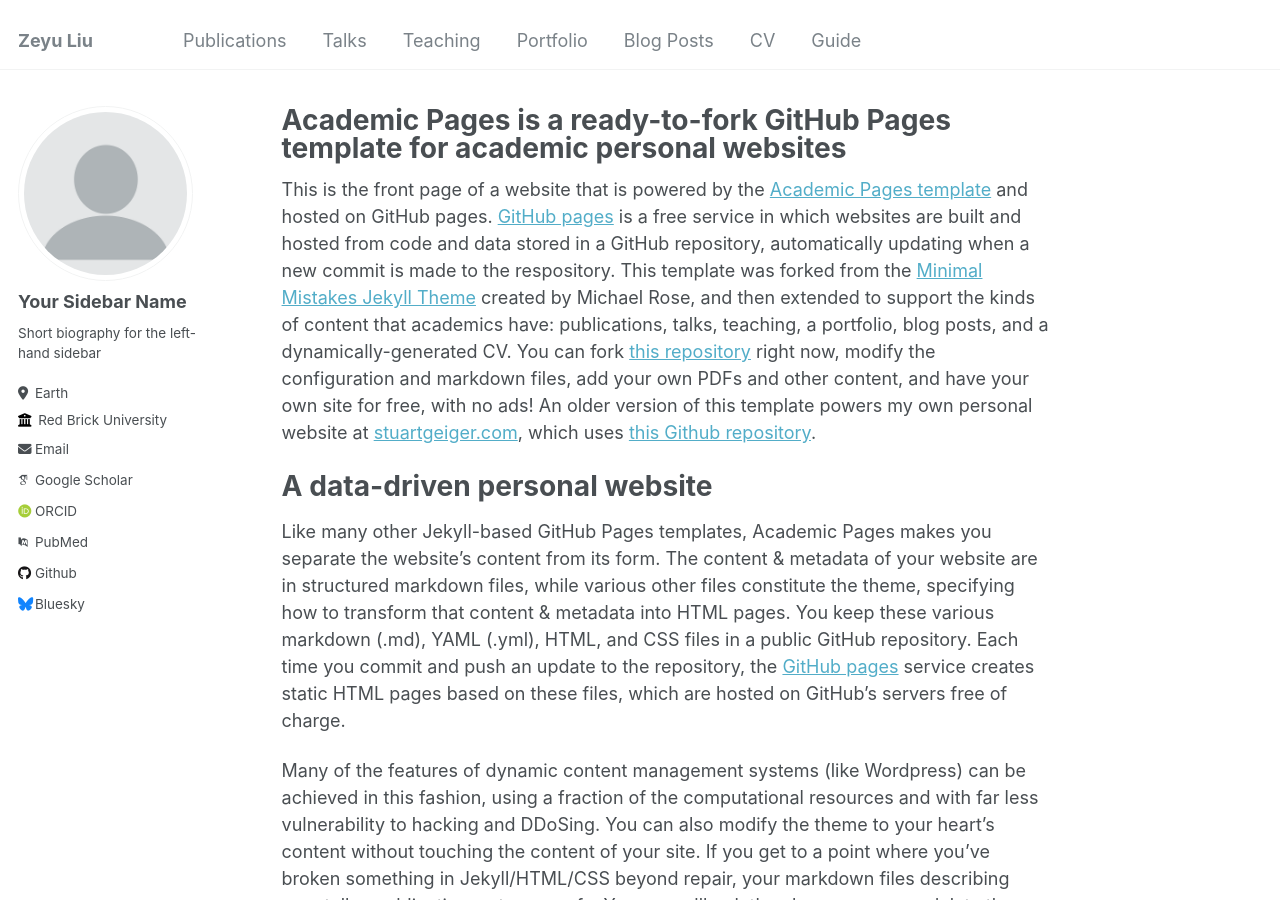
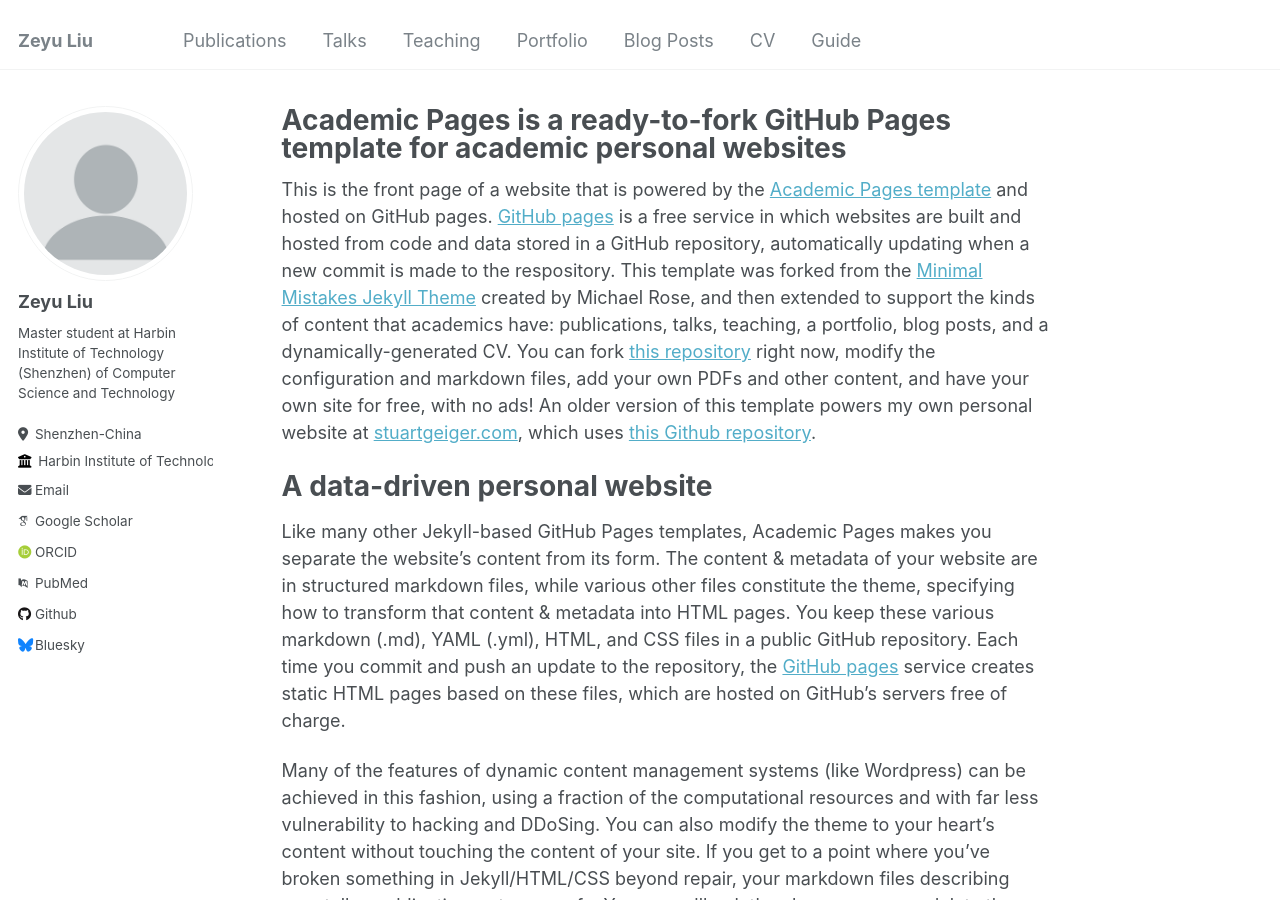
Before and after one commit to ZeyuLiu0706/zeyuliu0706.github.io, a Jekyll site: the page built from _pages/about.md, in a window 1280 px wide and 900 px high. Built offline with Jekyll 4.4.1, drawn with Linux system fonts in a browser that asks for light colours; some web fonts are replaced.

Commit message:
Update _config.yml

```diff
--- a/_config.yml
+++ b/_config.yml
@@ -11,7 +11,7 @@
 title                    : "Zeyu Liu"
 title_separator          : "-"
 name                     : &name "Zeyu Liu"
-description              : &description "Master student at Harbin Institute of Technology (Shenzhen) of Computer Science and Technology"
+description              : &description " "
 url                      : https://academicpages.github.io # the base hostname & protocol for your site e.g. "https://mmistakes.github.io"
 baseurl                  : "" # the subpath of your site, e.g. "/blog"
 repository               : "zeyuliu0706.github.io"
@@ -22,13 +22,13 @@
 author:
   # Biographic information
   avatar           : "profile.png"
-  name             : "Your Sidebar Name"
+  name             : "Zeyu Liu"
   pronouns         : # example: "she/her"
-  bio              : "Short biography for the left-hand sidebar"
-  location         : "Earth"
-  employer         : "Red Brick University"
+  bio              : "Master student at Harbin Institute of Technology (Shenzhen) of Computer Science and Technology"
+  location         : "Shenzhen-China"
+  employer         : "Harbin Institute of Technology (Shenzhen)"
   uri              : # URL
-  email            : "none@example.org"
+  email            : "liuzeyu@stu.hit.edu.cn"
 
   # Academic websites
   arxiv            : # URL - Update with the correct link to your profile
```
